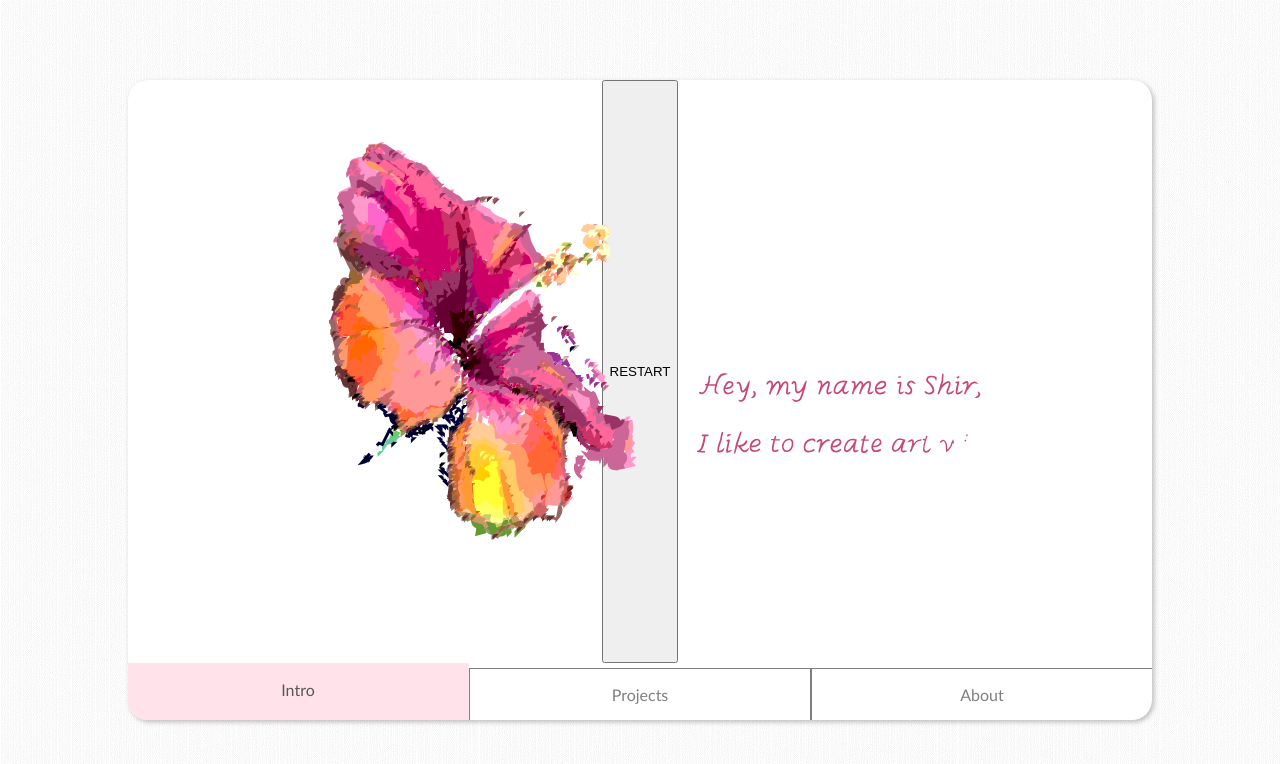
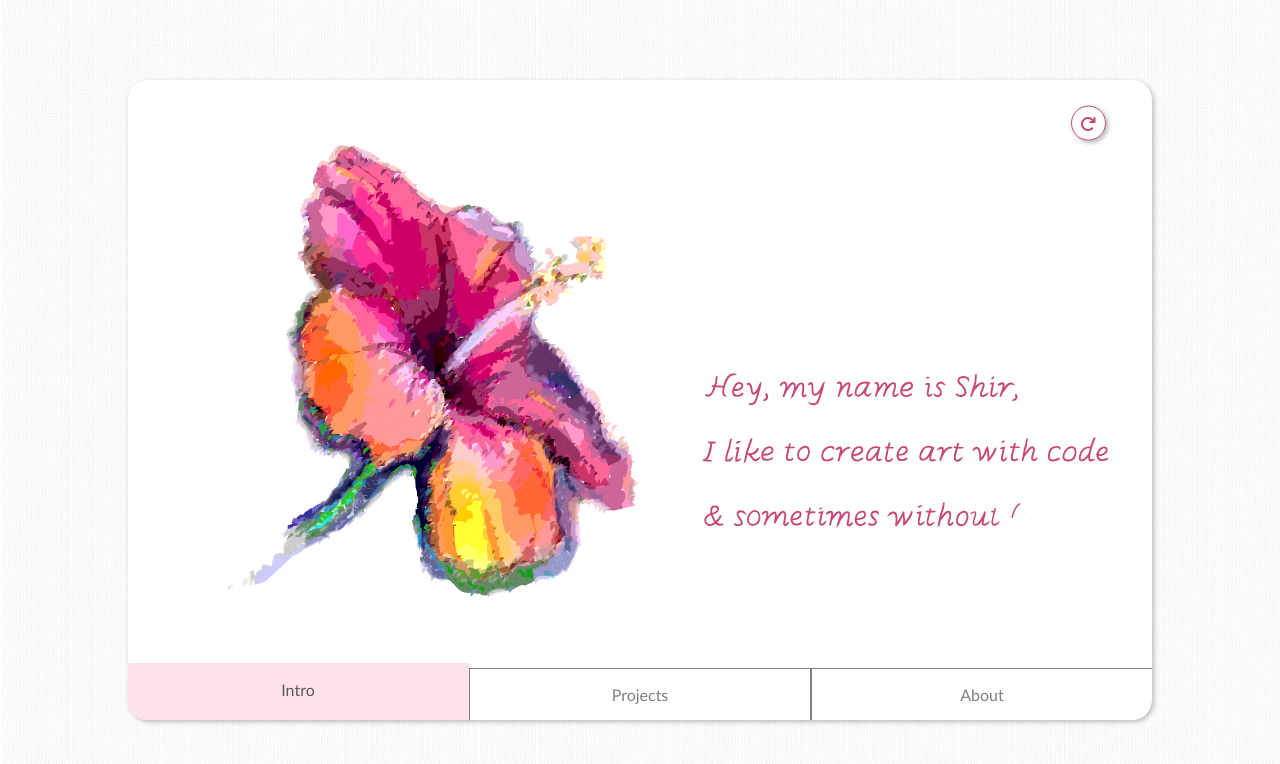
Before and after one commit to shir0206/ShirWeb, a React (Create React App) app: page / in a window 1280 px wide. Shown: the top 764 px of the page. Built offline with nearby package versions, Linux system fonts and the light colour scheme.

Commit message:
Add restart anim btn & profile description

```diff
--- a/src/App.js
+++ b/src/App.js
@@ -24,7 +24,7 @@ export default function App() {
   } else if (tab === 2) {
     cardContent = <About />;
   }
-  console.log('render app');
+
   return (
     <div className="app">
       <Brush tab={tab} openReadMore={openReadMore}></Brush>
--- a/src/components/Flower/flowerSVG.css
+++ b/src/components/Flower/flowerSVG.css
@@ -610,7 +610,8 @@
   fill: #ff0000;
 }
 
-.without-fill {
+/* .without-fill,
+.without-fill path  {
   fill: white;
   stroke: white;
-}
+} */
--- a/src/components/Intro/Intro.js
+++ b/src/components/Intro/Intro.js
@@ -6,15 +6,20 @@ import { Flower } from "../Flower/Flower";
 import { Title } from "../Title/Title";
 
 export const Intro = (props) => {
+  const [displayRestart, setDisplayRestart] = useState(false);
+
+  console.log(props.animationPlayed);
   return (
     <div className="intro-cont">
       {props.animationPlayed && (
         <button
+          class="restart-anim-cont"
           onClick={() => {
             props.setAnimationPlayed(false);
+            setDisplayRestart(false);
           }}
         >
-          RESTART
+          <i class="fas fa-redo restart-anim-icon"></i>
         </button>
       )}
 
--- a/src/components/Intro/intro.css
+++ b/src/components/Intro/intro.css
@@ -4,7 +4,8 @@
   align-content: center;
   overflow: hidden;
   position: relative;
-  width: 90%;
+  /* width: 90%; */
+  width: 100%;
   height: 100%;
 }
 
@@ -19,3 +20,31 @@
     flex-direction: column;
   }
 }
+
+.restart-anim-cont {
+  background-color: rgba(255, 255, 255, 0.4);
+  border-radius: 50px;
+  text-align: center;
+  align-items: center;
+  justify-content: center;
+  flex-direction: column;
+  display: flex;
+  transform: translate(35vw, 2vw);
+  position: absolute;
+  background: rgba(255, 255, 255, 0.6);
+  box-shadow: 2px 2px 5px rgba(51, 61, 71, 0.4);
+  text-decoration: none;
+  cursor: pointer;
+  outline: 0;
+  color: #c64675;
+  z-index: 900;
+  width: 35px;
+  height: 35px;
+  border: 1.25px solid #c74778;
+  font-size: 1em;
+  -webkit-animation: fadein 1s; /* Safari, Chrome and Opera > 12.1 */
+  -moz-animation: fadein 1s; /* Firefox < 16 */
+  -ms-animation: fadein 1s; /* Internet Explorer */
+  -o-animation: fadein 1s; /* Opera < 12.1 */
+  animation: fadein 1s;
+}
--- a/src/components/Profile/Profile.js
+++ b/src/components/Profile/Profile.js
@@ -10,10 +10,14 @@ export const Profile = (props) => {
       <div className="profile-info-cont">
         <h1>Shir Zabolotny</h1>
         <p>
-          Lorem Ipsum is simply dummy text of the printing and typesetting
-          industry. Lorem Ipsum has been the industry's standard dummy text ever
-          since the 1500s, when an unknown printer took a galley of type and
-          scrambled it to make a type specimen book.
+          Hey there! :)
+          <br />
+          I am a web developer striving for pixel perfect design and not
+          compromising on less.
+          <br />
+          I enjoy creating beautiful designs and expolring the world of React.
+          <br />
+          You can check out my other works and some other links down below :)
         </p>
 
         <div className="profile-icon-cont">
```
